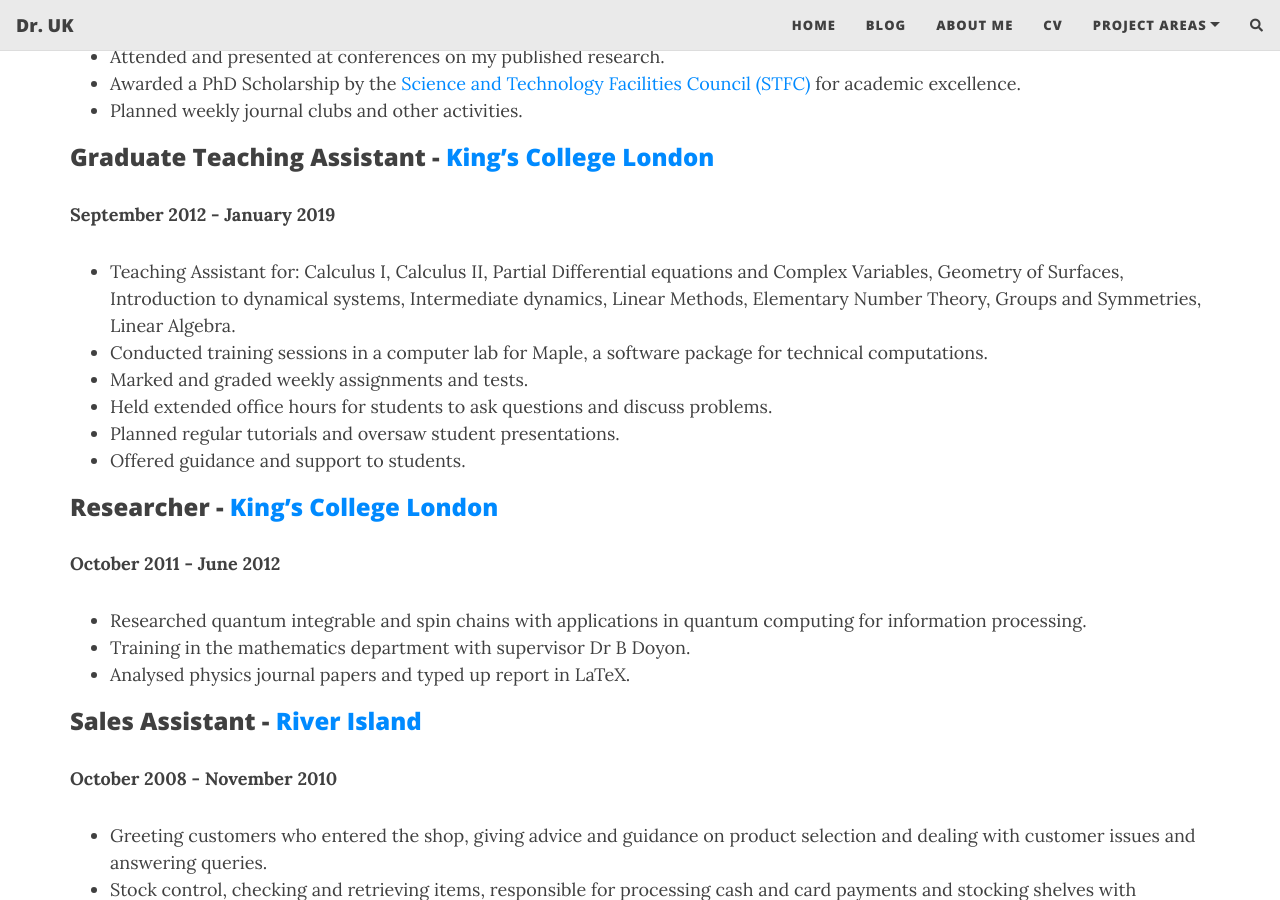
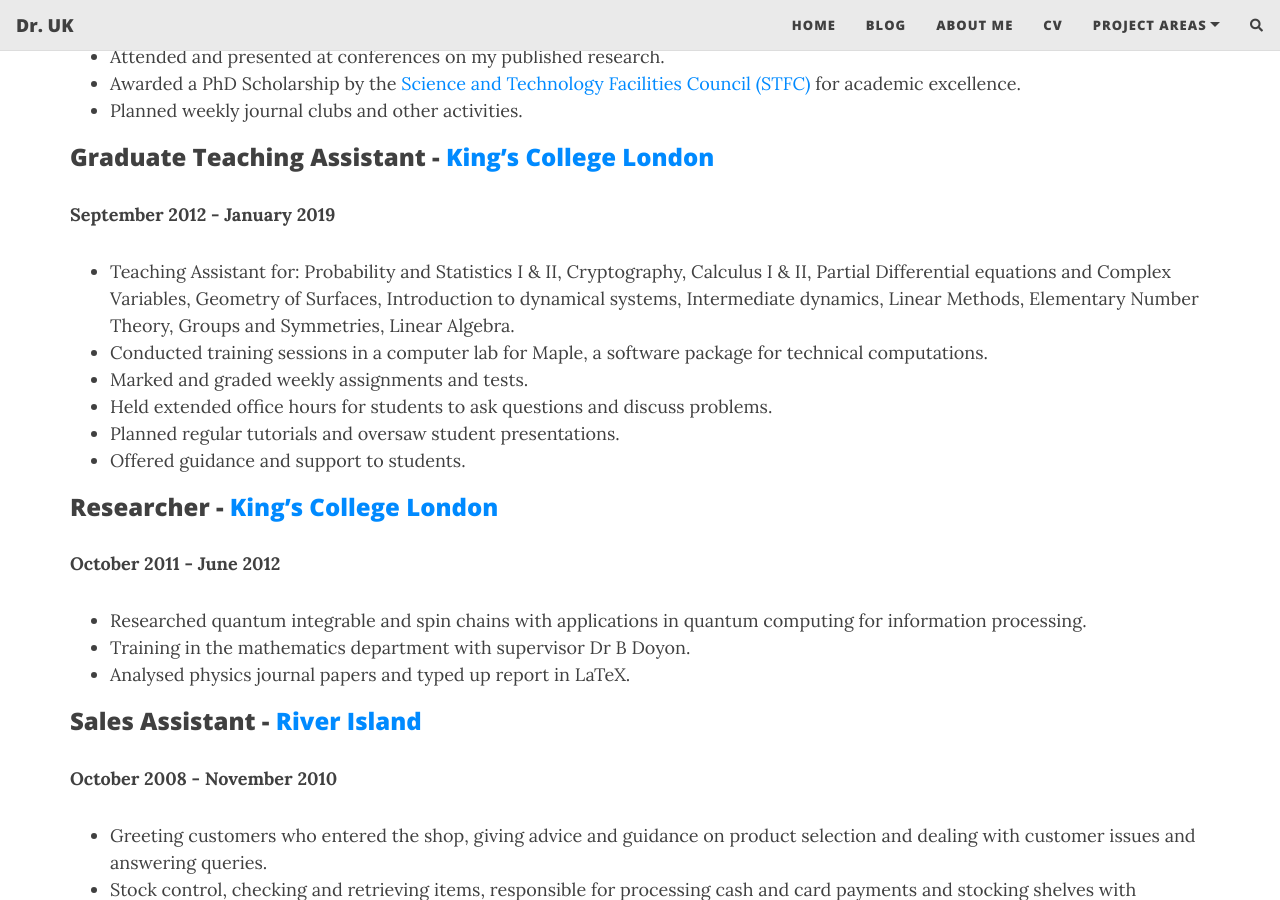
Before and after one commit to drrobotk/drrobotk.github.io, a Jekyll site: the page built from cv.md, in a window 1280 px wide and 900 px high, scrolled down 4430 px. Built offline with Jekyll 4.4.1, drawn with Linux system fonts in a browser that asks for light colours; nearby versions of some CDN libraries; comment, search, counter and statistics services are not loaded.

Commit message:
Update cv.

```diff
--- a/cv.md
+++ b/cv.md
@@ -133,7 +133,7 @@ Photoshop, PowerPoint, LaTeX, GIMP and CorelDraw
 ### **Graduate Teaching Assistant** - [King's College London](https://www.kcl.ac.uk/)
 
 **September 2012 - January 2019**
--   Teaching Assistant for: Calculus I, Calculus II, Partial Differential equations and Complex Variables, Geometry of Surfaces, Introduction to dynamical systems, Intermediate dynamics, Linear Methods, Elementary Number Theory, Groups and Symmetries, Linear Algebra.
+-   Teaching Assistant for: Probability and Statistics I & II, Cryptography, Calculus I & II, Partial Differential equations and Complex Variables, Geometry of Surfaces, Introduction to dynamical systems, Intermediate dynamics, Linear Methods, Elementary Number Theory, Groups and Symmetries, Linear Algebra.
 -   Conducted training sessions in a computer lab for Maple, a software package for technical computations.
 -   Marked and graded weekly assignments and tests.
 -   Held extended office hours for students to ask questions and discuss problems.
```
